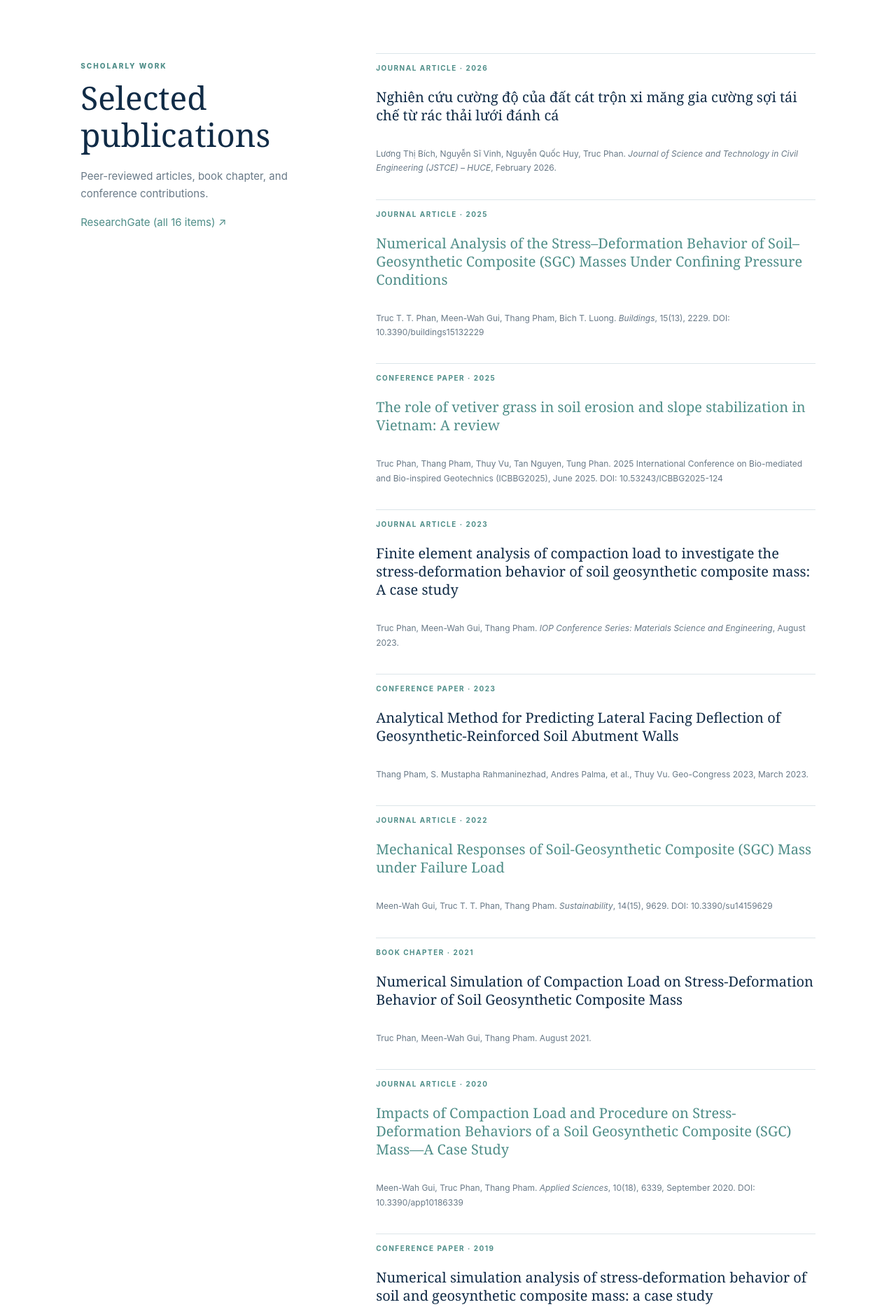
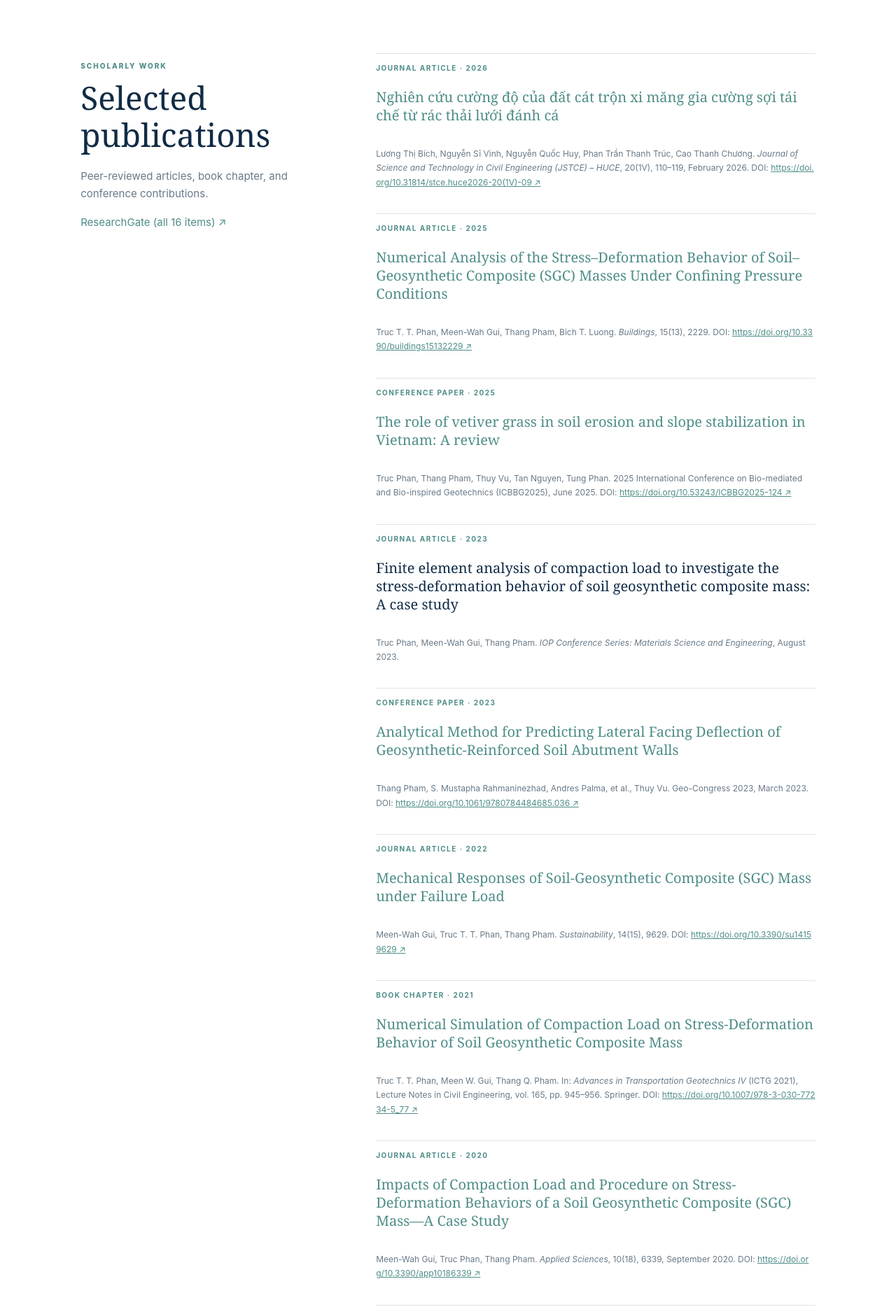
Before and after one commit to stevephan369/stevephan369.github.io, a plain HTML site: page index.html in a window 1280 px wide. Shown: the part 2120-3988 px from the top of the page at 70% size. Drawn offline with Linux system fonts and the light colour scheme.

Commit message:
Update index.html

```diff
--- a/index.html
+++ b/index.html
@@ -14,13 +14,13 @@
 <article><i>04</i><h3>Carbon solutions and sustainability</h3><p>Research directions supporting lower-carbon construction and sustainable infrastructure.</p></article>
 <article><i>05</i><h3>STEM education</h3><p>Connecting engineering practice, research experiences, and creative learning.</p></article></div></section>
 <section class="section split" id="publications"><div><p class="eyebrow">SCHOLARLY WORK</p><h2>Selected publications</h2><p class="muted">Peer-reviewed articles, book chapter, and conference contributions.</p><a href="https://www.researchgate.net/profile/Truc-Phan-14/research" target="_blank" rel="noopener">ResearchGate (all 16 items) ↗</a></div><div class="pubs">
-<article><small>JOURNAL ARTICLE · 2026</small><h3>Nghiên cứu cường độ của đất cát trộn xi măng gia cường sợi tái chế từ rác thải lưới đánh cá</h3><p>Lương Thị Bích, Nguyễn Sĩ Vinh, Nguyễn Quốc Huy, Truc Phan. <i>Journal of Science and Technology in Civil Engineering (JSTCE) – HUCE</i>, February 2026.</p></article>
+<article><small>JOURNAL ARTICLE · 2026</small><h3><a href="https://doi.org/10.31814/stce.huce2026-20(1V)-09" target="_blank" rel="noopener">Nghiên cứu cường độ của đất cát trộn xi măng gia cường sợi tái chế từ rác thải lưới đánh cá</a></h3><p>Lương Thị Bích, Nguyễn Sĩ Vinh, Nguyễn Quốc Huy, Phan Trần Thanh Trúc, Cao Thanh Chương. <i>Journal of Science and Technology in Civil Engineering (JSTCE) – HUCE</i>, 20(1V), 110–119, February 2026. DOI: 10.31814/stce.huce2026-20(1V)-09</p></article>
 <article><small>JOURNAL ARTICLE · 2025</small><h3><a href="https://doi.org/10.3390/buildings15132229" target="_blank" rel="noopener">Numerical Analysis of the Stress–Deformation Behavior of Soil–Geosynthetic Composite (SGC) Masses Under Confining Pressure Conditions</a></h3><p>Truc T. T. Phan, Meen-Wah Gui, Thang Pham, Bich T. Luong. <i>Buildings</i>, 15(13), 2229. DOI: 10.3390/buildings15132229</p></article>
 <article><small>CONFERENCE PAPER · 2025</small><h3><a href="https://doi.org/10.53243/ICBBG2025-124" target="_blank" rel="noopener">The role of vetiver grass in soil erosion and slope stabilization in Vietnam: A review</a></h3><p>Truc Phan, Thang Pham, Thuy Vu, Tan Nguyen, Tung Phan. 2025 International Conference on Bio-mediated and Bio-inspired Geotechnics (ICBBG2025), June 2025. DOI: 10.53243/ICBBG2025-124</p></article>
 <article><small>JOURNAL ARTICLE · 2023</small><h3>Finite element analysis of compaction load to investigate the stress-deformation behavior of soil geosynthetic composite mass: A case study</h3><p>Truc Phan, Meen-Wah Gui, Thang Pham. <i>IOP Conference Series: Materials Science and Engineering</i>, August 2023.</p></article>
-<article><small>CONFERENCE PAPER · 2023</small><h3>Analytical Method for Predicting Lateral Facing Deflection of Geosynthetic-Reinforced Soil Abutment Walls</h3><p>Thang Pham, S. Mustapha Rahmaninezhad, Andres Palma, et al., Thuy Vu. Geo-Congress 2023, March 2023.</p></article>
+<article><small>CONFERENCE PAPER · 2023</small><h3><a href="https://doi.org/10.1061/9780784484685.036" target="_blank" rel="noopener">Analytical Method for Predicting Lateral Facing Deflection of Geosynthetic-Reinforced Soil Abutment Walls</a></h3><p>Thang Pham, S. Mustapha Rahmaninezhad, Andres Palma, et al., Thuy Vu. Geo-Congress 2023, March 2023. DOI: 10.1061/9780784484685.036</p></article>
 <article><small>JOURNAL ARTICLE · 2022</small><h3><a href="https://doi.org/10.3390/su14159629" target="_blank" rel="noopener">Mechanical Responses of Soil-Geosynthetic Composite (SGC) Mass under Failure Load</a></h3><p>Meen-Wah Gui, Truc T. T. Phan, Thang Pham. <i>Sustainability</i>, 14(15), 9629. DOI: 10.3390/su14159629</p></article>
-<article><small>BOOK CHAPTER · 2021</small><h3>Numerical Simulation of Compaction Load on Stress-Deformation Behavior of Soil Geosynthetic Composite Mass</h3><p>Truc Phan, Meen-Wah Gui, Thang Pham. August 2021.</p></article>
+<article><small>BOOK CHAPTER · 2021</small><h3><a href="https://doi.org/10.1007/978-3-030-77234-5_77" target="_blank" rel="noopener">Numerical Simulation of Compaction Load on Stress-Deformation Behavior of Soil Geosynthetic Composite Mass</a></h3><p>Truc T. T. Phan, Meen W. Gui, Thang Q. Pham. In: <i>Advances in Transportation Geotechnics IV</i> (ICTG 2021), Lecture Notes in Civil Engineering, vol. 165, pp. 945–956. Springer. DOI: 10.1007/978-3-030-77234-5_77</p></article>
 <article><small>JOURNAL ARTICLE · 2020</small><h3><a href="https://doi.org/10.3390/app10186339" target="_blank" rel="noopener">Impacts of Compaction Load and Procedure on Stress-Deformation Behaviors of a Soil Geosynthetic Composite (SGC) Mass—A Case Study</a></h3><p>Meen-Wah Gui, Truc Phan, Thang Pham. <i>Applied Sciences</i>, 10(18), 6339, September 2020. DOI: 10.3390/app10186339</p></article>
 <article><small>CONFERENCE PAPER · 2019</small><h3>Numerical simulation analysis of stress-deformation behavior of soil and geosynthetic composite mass: a case study</h3><p>Truc Phan, Meen-Wah Gui, Thang Pham. International Conference TISDIC2019, Da Nang, Vietnam, August 2019.</p></article>
 <article><small>JOURNAL ARTICLE · 2019</small><h3>Soil nailing behaviour for slope stabilization: A case study</h3><p>Truc Phan, Meen-Wah Gui. <i>IOP Conference Series: Materials Science and Engineering</i>, May 2019.</p></article>
@@ -31,6 +31,16 @@
 <article><small>CONFERENCE PAPER · 2015</small><h3>The effect of parametric study on the behaviour of reinforced soil retaining walls</h3><p>Truc Phan, Khanh Le Ba. RCGEO 2015, September 2015.</p></article>
 <article><small>CONFERENCE PAPER · 2014</small><h3>The effect of reinforcement parametric study on the behaviour of geosynthetic reinforced soil retaining walls</h3><p>Truc Phan, Khanh Le Ba. RCND 2014, September 2014.</p></article>
 </div></section>
+<section class="section dark split" id="sinlab"><div class="labmark">SIN<span>LAB</span></div><div><p class="eyebrow">SUSTAINABLE INFRASTRUCTURE & NATURAL DISASTER</p><h2>SIN Lab</h2><p>The Sustainable Infrastructure and Natural Disaster Research Lab is a platform for research, education, and collaboration in sustainable infrastructure and disaster risk reduction.</p><div class="tags"><span>Geosynthetics</span><span>Green geotechnics</span><span>Natural hazards</span><span>Digital engineering</span></div></div></section>
 <section class="section shaded" id="collaboration"><p class="eyebrow">CONNECTING PEOPLE AND IDEAS</p><h2>International collaboration</h2><p class="muted">Building bridges between universities, researchers, and industry to encourage knowledge exchange, joint research, and technology transfer.</p><div class="cards"><article><i>01</i><h3>University partnerships</h3><p>Academic exchange, joint research, student mobility, and institutional cooperation.</p></article><article><i>02</i><h3>Industry engagement</h3><p>Connecting research expertise with practical engineering needs and technology providers.</p></article><article><i>03</i><h3>Research and training</h3><p>Collaborative projects, technical workshops, and capacity building.</p></article></div></section>
-<section class="section split" id="contact"><div><p class="eyebrow">LET'S CONNECT</p><h2>Research, teaching, and collaboration</h2><p>For academic exchange, research cooperation, or industry collaboration, please get in touch.</p></div><div class="contact"><small>EMAIL</small><b>phantranthanhtruc@muce.edu.vn</b><small>INSTITUTION</small><b>Mientrung University of Civil Engineering</b><small>LOCATION</small><b>Da Nang, Vietnam</b><p><a href="https://orcid.org/">ORCID ↗</a>　<a href="https://www.linkedin.com/">LinkedIn ↗</a></p></div></section>
-</main><footer>© <span id="year"></span> Dr. Truc (Steve) T. T. Phan <a href="#home">Back to top ↑</a></footer><script src="script.js"></script></body></html>
+<section class="section split" id="contact"><div><p class="eyebrow">LET'S CONNECT</p><h2>Research, teaching, and collaboration</h2><p>For academic exchange, research cooperation, or industry collaboration, please get in touch.</p></div><div class="contact"><small>EMAIL</small><b><a href="mailto:phantranthanhtruc@muce.edu.vn">phantranthanhtruc@muce.edu.vn</a></b><small>INSTITUTION</small><b>Mien Trung University of Civil Engineering</b><small>LOCATION</small><b>Da Nang, Vietnam</b><p><a href="https://www.researchgate.net/profile/Truc-Phan-14" target="_blank" rel="noopener">ResearchGate ↗</a>　<a href="https://orcid.org/0000-0001-6458-6192" target="_blank" rel="noopener">ORCID ↗</a>　<a href="https://www.linkedin.com/">LinkedIn ↗</a></p></div></section>
+</main><footer>© <span id="year"></span> Dr. Truc (Steve) T. T. Phan <a href="#home">Back to top ↑</a></footer><script src="script.js"></script>
+<style>.pubs a.doi{word-break:break-all;text-decoration:underline}</style>
+<script>
+document.querySelectorAll('.pubs p').forEach(function(p){
+  p.innerHTML = p.innerHTML.replace(/DOI:\s*(10\.[^\s<]+)/, function(m, d){
+    return 'DOI: <a class="doi" href="https://doi.org/' + d + '" target="_blank" rel="noopener">https://doi.org/' + d + ' ↗</a>';
+  });
+});
+</script>
+</body></html>
```
